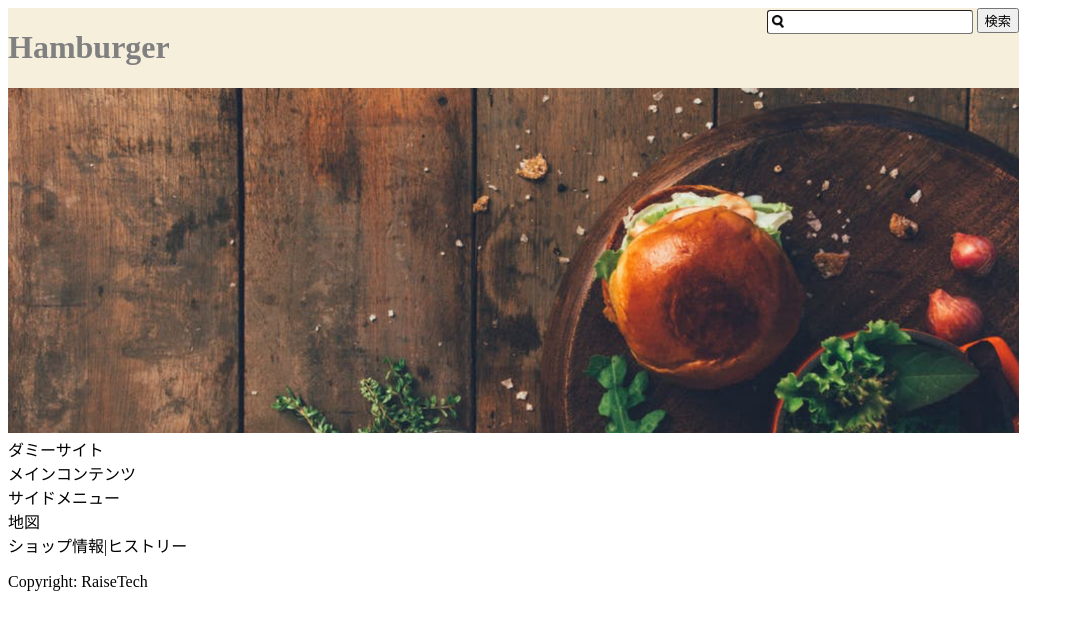
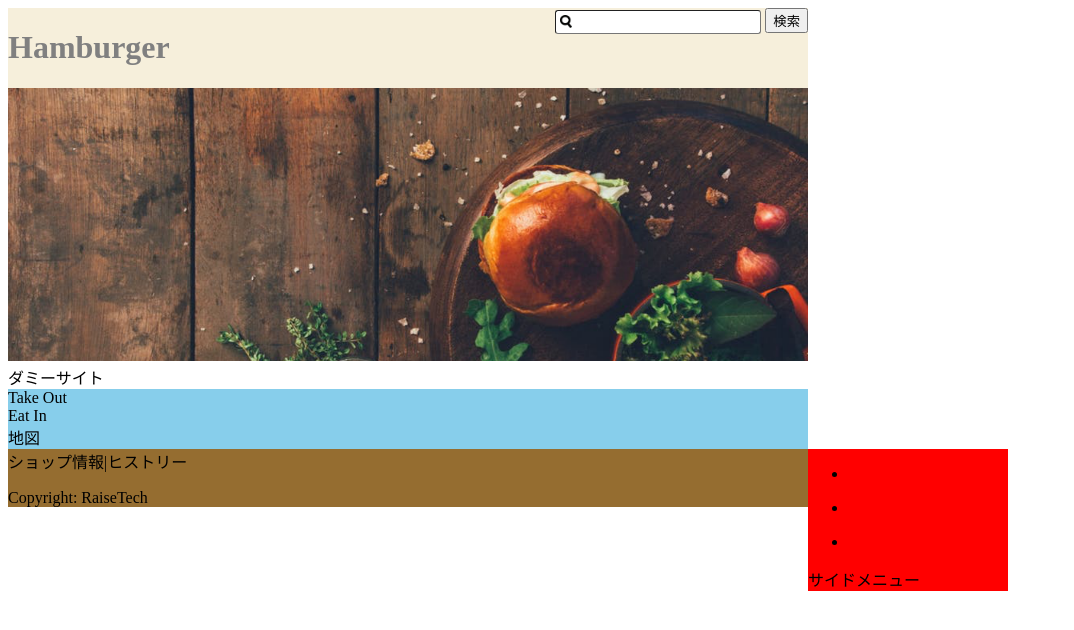
Before and after one commit to nagatarock/raisetech-hamburger, a PHP site: page / in a window 1280 px wide. Shown: the top 630 px of the page, without its empty margins (0-1074 px from the left). Run offline with PHP 8.4, Linux system fonts and the light colour scheme.

Commit message:
コンテンツのレイアウト調整

```diff
--- a/css/style.css
+++ b/css/style.css
@@ -1,3 +1,7 @@
+body {
+  max-width: 1000px;
+}
+
 header {
   width: 80%;
   display: -webkit-box;
@@ -9,11 +13,11 @@ header {
   background-color: #f6efdb;
 }
 
-h1 {
+header h1 {
   color: gray;
 }
 
-.search {
+header .search {
   background-image: url(/img/index_search_01.png);
   background-repeat: no-repeat;
   background-position: 4px center;
@@ -24,8 +28,22 @@ h1 {
   height: 20px;
 }
 
-.pic img {
+.top_pic .pic img {
   width: 80%;
-  height: auto;
+}
+
+.container {
+  width: 80%;
+  background-color: skyblue;
+}
+
+.sidebar {
+  float: right;
+  width: 20%;
+  background-color: red;
+}
+
+footer {
+  background-color: #956d30;
 }
 /*# sourceMappingURL=style.css.map */
--- a/css/style.scss
+++ b/css/style.scss
@@ -1,13 +1,16 @@
 @charset "UTF-8";
+body{
+    max-width: 1000px;
+}
 header{
     width: 80%;
     display: flex;
     justify-content: space-between;
     background-color: #f6efdb;
-}
-h1{
-    color:gray;
-}
+    h1{
+        color:gray;
+    }
+
 .search{
     background-image: url(/img/index_search_01.png);
     background-repeat: no-repeat;
@@ -18,7 +21,21 @@ h1{
     width: 200px;
     height: 20px;
 }
-.pic img{
+}
+.top_pic{
+    .pic img{
+        width: 80%;
+    }
+}
+.container{
     width: 80%;
-    height: auto;
+    background-color: skyblue;
 }
+.sidebar{
+    float: right;
+    width: 20%;
+    background-color: red;
+}
+footer{
+    background-color: #956d30;
+}
--- a/index.html
+++ b/index.html
@@ -6,7 +6,9 @@
     <title>RaiseTech課題サイト</title>
     <link rel="stylesheet" href="css/style.css">
 </head>
+<!-- body -->
 <body>
+    <!-- header -->
     <header>
         <h1>Hamburger</h1>
         <form id="form1" action="#" method="post">
@@ -27,19 +29,36 @@
             </div>
             </article>
 
+            <!-- コンテンツ -->
     <div class="container">
-        <main class="main">
-            メインコンテンツ
-        </main>
+        <section class="c_left">
+            Take Out
+        </section>
+        <section class="c_right">
+            Eat In
+        </section>
+        <section class="map">
+            地図
+        </section>
     </div>
+    <!-- サイドバー -->
     <div class="sidebar">
+        <ul>
+            <li>
+                <ul></ul>
+            </li>
+            <li>
+                <ul></ul>
+            </li>
+            <li>
+                <ul></ul>
+            </li>
+        </ul>
         サイドメニュー
-    </div>
-    <div class="map">
-        地図
     </div>
 </div>
 </body>
+<!-- footer -->
 <footer>
     ショップ情報|ヒストリー
     <p>Copyright: RaiseTech</p>
```
Also changed, not shown: 1 other file.
